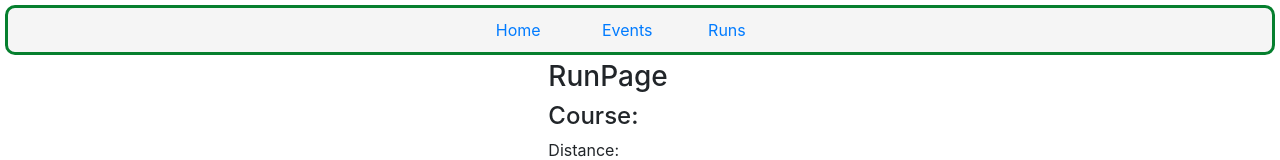
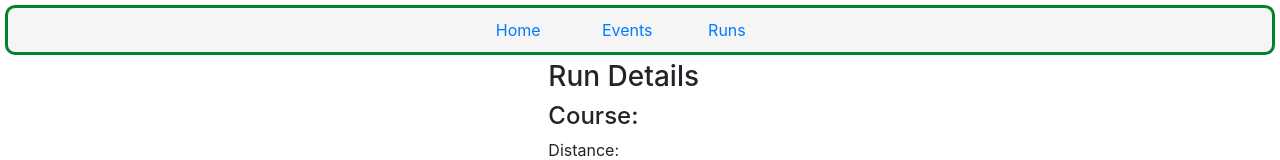
Before and after one commit to buraizu/emerald_city_runs, a React (Create React App) app in the folder client/: page /runs/1 in a window 1280 px wide. Shown: the top 160 px of the page. Built offline with nearby package versions, Linux system fonts and the light colour scheme.

Commit message:
Adjust styles and formatting

```diff
--- a/client/src/events/EventDetail.js
+++ b/client/src/events/EventDetail.js
@@ -32,7 +32,7 @@ class EventDetail extends Component {
       <div
         key={this.props.key}
         event={this.props.runEvent}
-        className="feature"
+        className="feature event-feature"
       >
         <h3>{this.props.runEvent.title}</h3>
         <p>Date: {this.props.runEvent.date}</p>
--- a/client/src/runs/LatestRun.js
+++ b/client/src/runs/LatestRun.js
@@ -9,7 +9,7 @@ const LatestRun = (props) => {
       <div className="feature">
         <h2>Your latest run: </h2>
         <h3>Course: {run.course}</h3>
-        <h3>Distance: {run.distance}</h3>
+        <p>Distance: {run.distance}</p>
         <Link to={'/runs/' + run.id}>Details</Link>
       </div>
     )
--- a/client/src/runs/RunDetail.js
+++ b/client/src/runs/RunDetail.js
@@ -69,7 +69,7 @@ class RunDetail extends Component {
     return (
       <Col md={{ span: 4, offset: 5 }}>
         <div>
-          <h3>RunPage</h3>
+          <h3>Run Details</h3>
           <h4>Course: {this.props.run.course}</h4>
           <p>Distance: {this.props.run.distance}</p>
           <p>Time: {this.props.run.time}</p>
@@ -101,7 +101,8 @@ const mapDispatchToProps = (dispatch) => {
 }
 
 RunDetail.propTypes = {
-  run: PropTypes.object.isRequired
+  run: PropTypes.object.isRequired,
+  actions: PropTypes.objectOf(PropTypes.func)
 }
 
 export default connect(mapStateToProps, mapDispatchToProps)(RunDetail);
```
